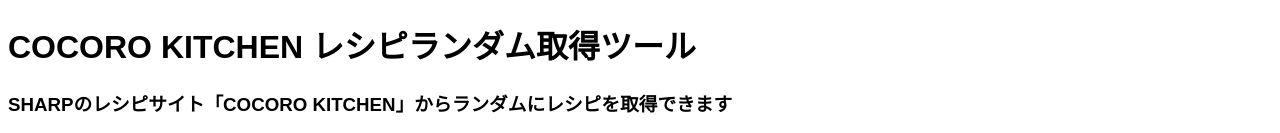
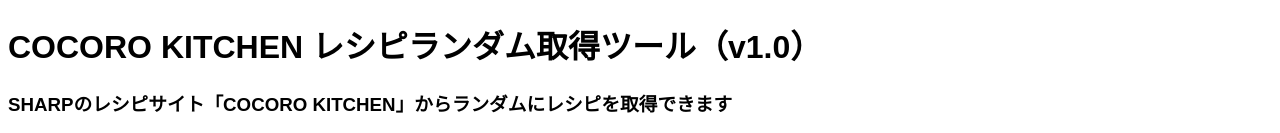
Before and after one commit to NiboshiDaifuku/CocoroKitchenRecipeRandomGetter, a React (Create React App) app: page / in a window 1280 px wide. Shown: the top 133 px of the page. Built offline with nearby package versions, Linux system fonts and the light colour scheme.

Commit message:
アプリバージョンの表記を追加

```diff
--- a/src/App.js
+++ b/src/App.js
@@ -7,6 +7,7 @@
 import "./App.css";
 
 export default function App() {
+  const appVer = "v1.0";
   const [recipeInfos, setRecipeInfos] = useState([]);
   const [randomNum, setRandomNum] = useState(0);
   const [randomRecipe, setRandomRecipe] = useState([]);
@@ -27,7 +28,7 @@
 
   return (
     <div className="App">
-      <h1>COCORO KITCHEN レシピランダム取得ツール</h1>
+      <h1>COCORO KITCHEN レシピランダム取得ツール（{appVer}）</h1>
       <h3>SHARPのレシピサイト「COCORO KITCHEN」からランダムにレシピを取得できます</h3>
       <InputTextBox
         recipeInfos={recipeInfos}
```
